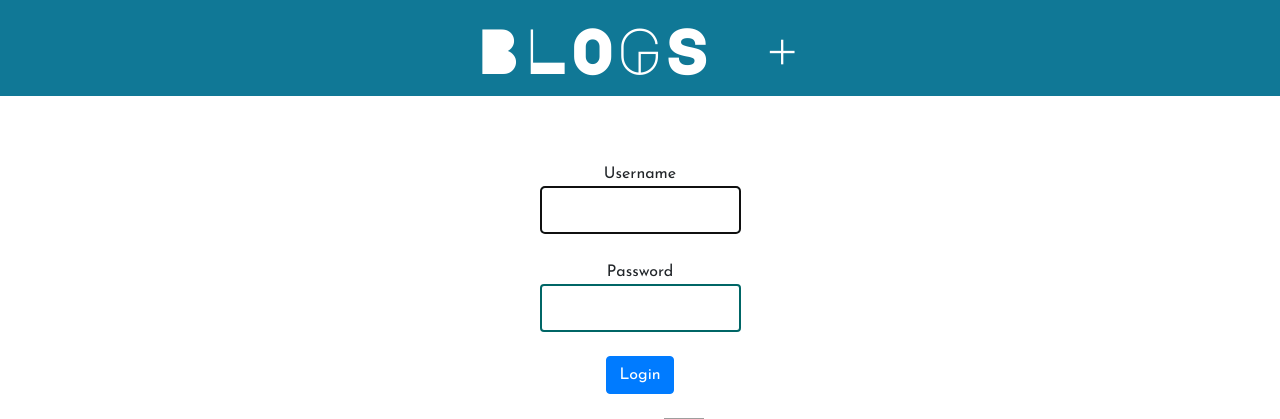
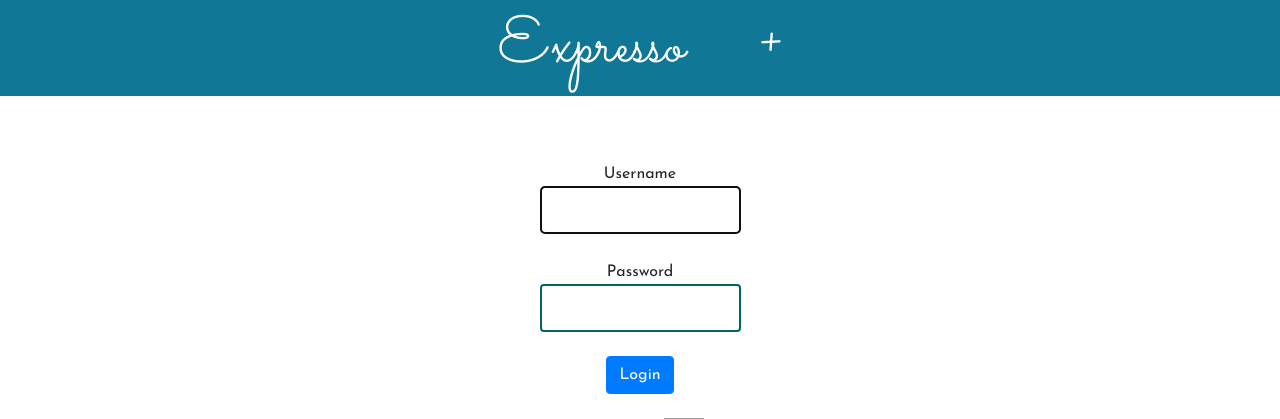
Before and after one commit to vishwakarmad1999/my-blog, a Django app: a page that uses templates/cdn.html in a window 1280 px wide. Shown: the top 419 px of the page. Run offline with Django 3.2, Linux system fonts and the light colour scheme; some libraries are stand-ins or nearby versions; grey boxes are pictures that could not be loaded.

Commit message:
Expresso

```diff
--- a/blog/static/css/style.css
+++ b/blog/static/css/style.css
@@ -1,5 +1,5 @@
 .blog-header {
-	font-family: 'Major Mono Display', monospace;
+	font-family: 'Sacramento', cursive;
 	background: #107896;
 	font-size: 400%;
 	color: white;
--- a/templates/base.html
+++ b/templates/base.html
@@ -1,7 +1,7 @@
 <!DOCTYPE html>
 <html>
 <head>
-	<title>{% block title %}Blog | {% endblock %}</title>
+	<title>{% block title %}Expresso | {% endblock %}</title>
 	{% include "templates/cdn.html" %}
 
 	<meta name="viewport" content="width=device-width, initial-scale=1.0">
@@ -13,8 +13,12 @@
 </head>
 <body>
 	<div class="text-center blog-header container-fluid">
-		<a href="{% url 'blog:list' %}" style="text-decoration: none; color: inherit;">BLOGS</a>
-		<a href="{% url 'blog:create' %}" style="color: inherit;">&#43;</a>
+		<div style="display: inline">
+			<a href="{% url 'blog:list' %}" style="text-decoration: none; color: inherit;">Expresso</a>
+		</div>
+		<div style="display: inline; margin-left: 60px">
+			<a href="{% url 'blog:create' %}" style="color: inherit;">+</a>
+		</div>
 	</div>
 	<br>
 	<div class="container">
--- a/templates/cdn.html
+++ b/templates/cdn.html
@@ -1,4 +1,6 @@
 {% load static %}
+
+<link href="https://fonts.googleapis.com/css?family=Sacramento&display=swap" rel="stylesheet">
 
 <link href="https://fonts.googleapis.com/css?family=Major+Mono+Display" rel="stylesheet">
 
```
